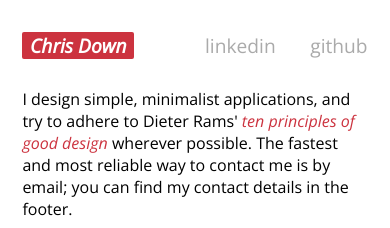
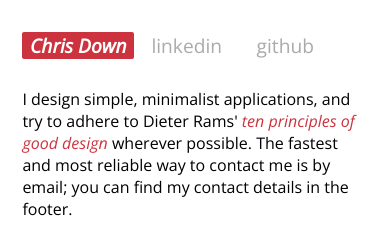
Before and after one commit to cdown/chrisdown.name, a Jekyll site: the page built from index.html, in a window 390 px wide. Shown: the top 228 px of the page. Built offline with Jekyll 4.4.1, drawn with Linux system fonts in a browser that asks for light colours.

Commit message:
Don't float headers on small screens

```diff
--- a/css/style.css
+++ b/css/style.css
@@ -152,6 +152,10 @@ article p {
     footer div.contact p {
         text-align: left;
     }
+
+    header nav ul.home, header nav ul.extra {
+        float: none;
+    }
 }
 
 h1 {
```
